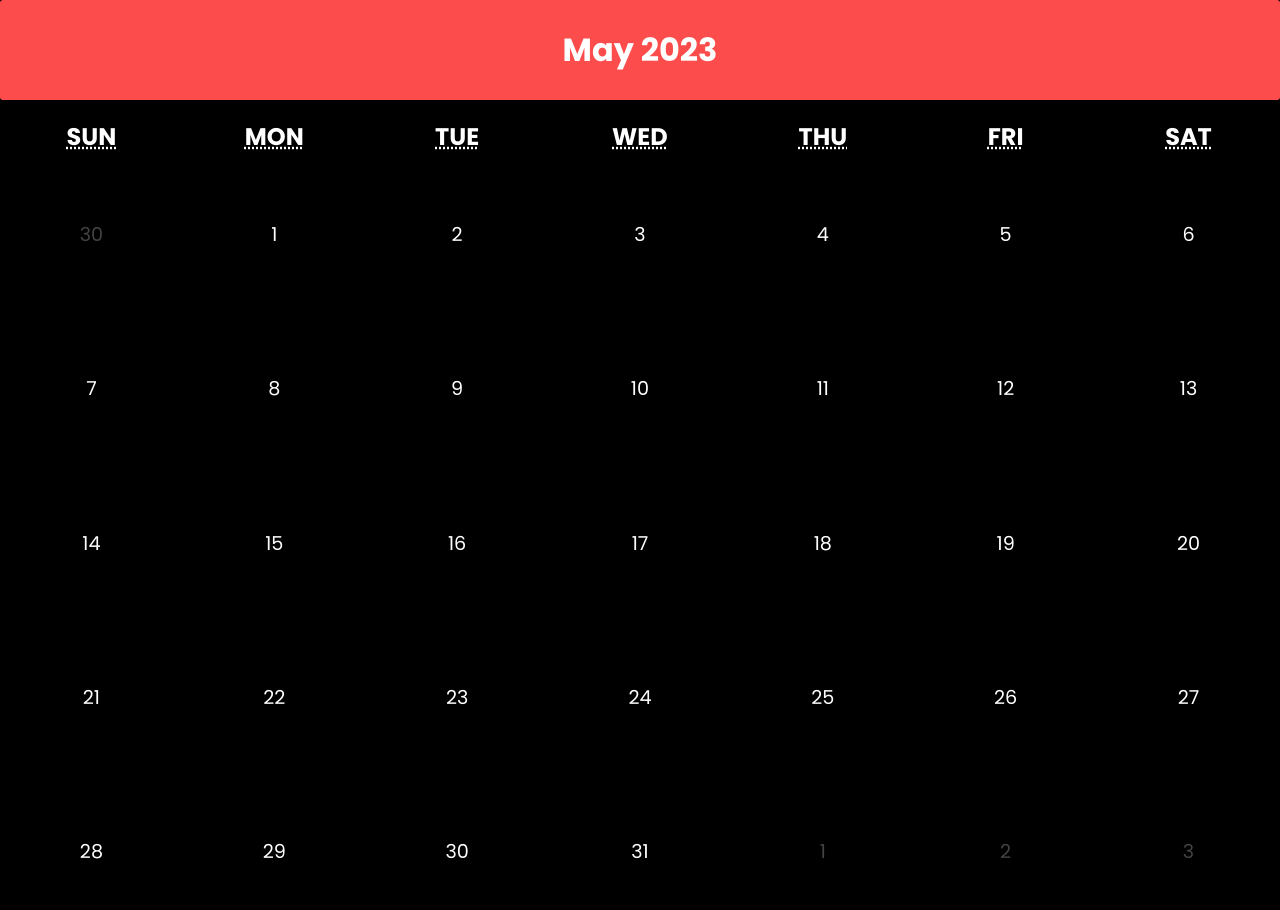
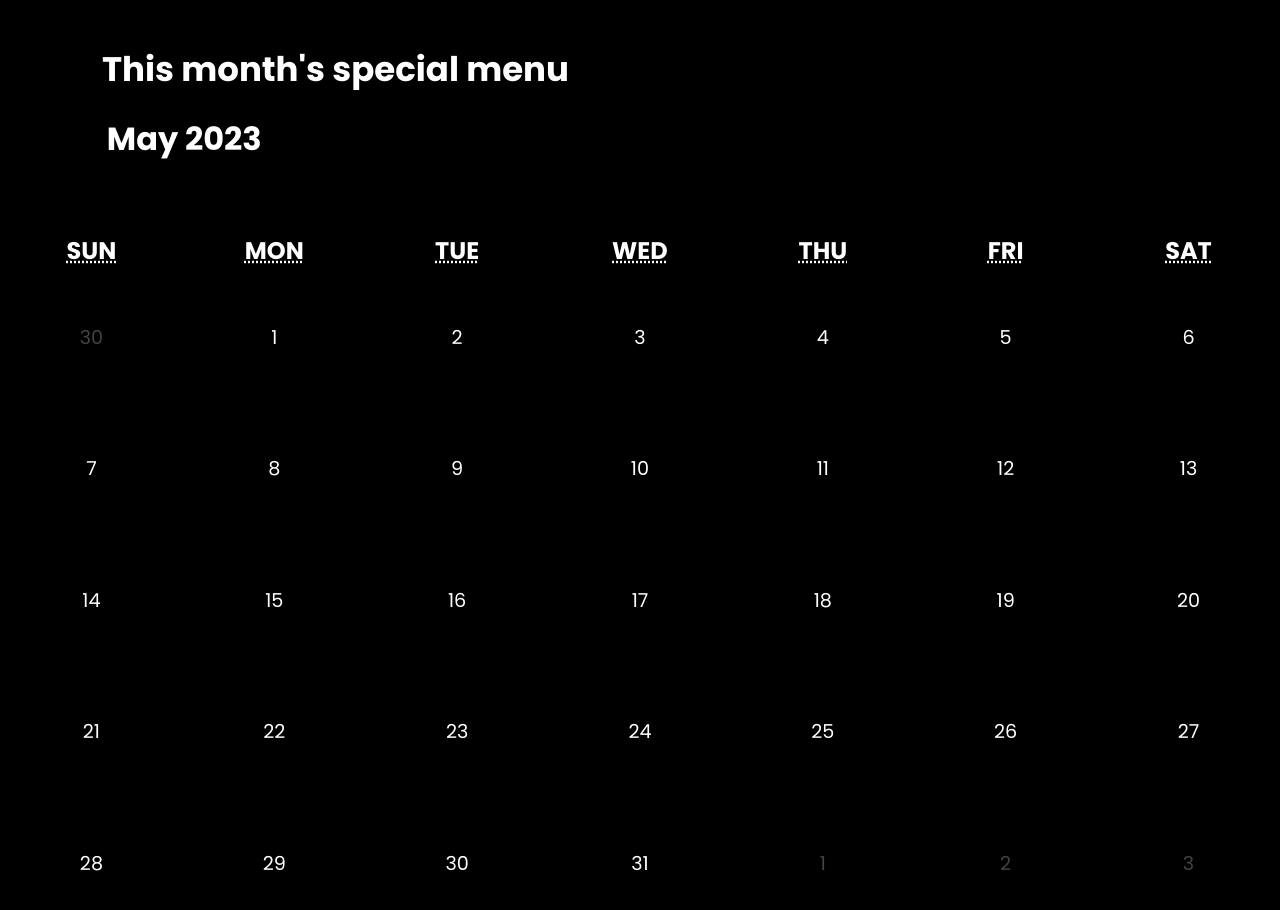
Before and after one commit to lyds214/chicken-website, a React (Create React App) app: page / in a window 1280 px wide. Shown: the top 910 px of the page. Built offline with nearby package versions, Linux system fonts and the light colour scheme.

Commit message:
added heading

```diff
--- a/src/pages/Menu.js
+++ b/src/pages/Menu.js
@@ -1,10 +1,25 @@
 import React, { useState } from "react";
 import Calendar from "react-calendar";
 import "./styles/Calendar.css";
+import { Box, Typography } from "@mui/material";
 
 const Menu = () => {
   return (
     <div>
+      <Box
+        sx={{
+          backgroundColor: "black",
+          paddingTop: "3em",
+          paddingBottom: "1.5em",
+        }}
+      >
+        <Typography
+          variant="h4"
+          style={{ color: "white", fontWeight: "bold", marginLeft: "3em" }}
+        >
+          This month's special menu
+        </Typography>
+      </Box>
       <Calendar
         prevLabel={null}
         nextLabel={null}
@@ -12,7 +27,6 @@ const Menu = () => {
         prev2Label={null}
         calendarType="US"
         maxDetail="month"
-        // showNavigation={false}
         style={{ color: "white" }}
       />
     </div>
--- a/src/pages/styles/Calendar.css
+++ b/src/pages/styles/Calendar.css
@@ -40,7 +40,9 @@
 }
 
 .react-calendar__navigation {
-  display: flex;
+  /* display: flex; */
+  margin-left: 6.3em;
+  /* margin-top: 2em; */
   height: 100px;
   margin-bottom: 1em;
 }
@@ -97,7 +99,7 @@
   text-align: center;
   font-family: "Poppins", sans-serif;
   font-size: 1.2em;
-  line-height: 134.3px;
+  line-height: 111.5px;
   /* color: white; */
 }
 
```
